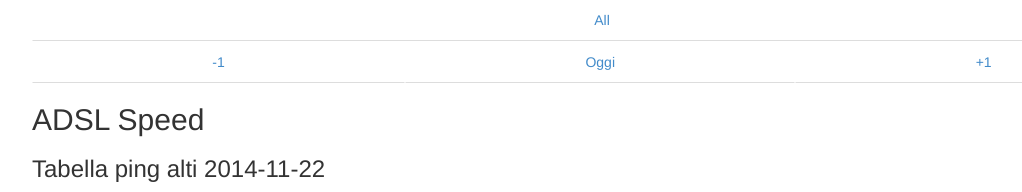
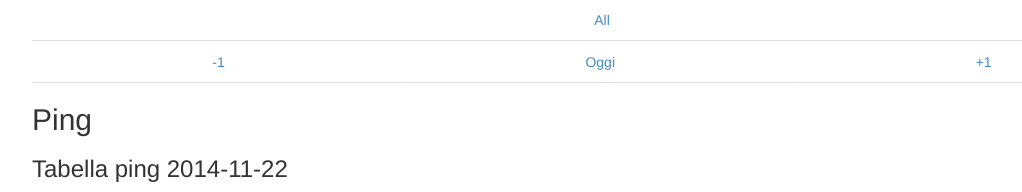
Before and after one commit to ema-grande/adsl-monitor, a PHP site: page /ping in a window 1280 px wide. Shown: the part 51-243 px from the top of the page, without its empty margins (38-1060 px from the left). Run offline with PHP 8.4, Linux system fonts and the light colour scheme; data that the repository does not hold is empty.

Commit message:
just some code change

```diff
--- a/application/views/ping-index.php
+++ b/application/views/ping-index.php
@@ -1,7 +1,7 @@
 <div class="starter-template">
-	<h2>ADSL Speed</h2>
+	<h2>Ping</h2>
 	<!-- <button type="button" class="btn btn-default">Mostra</button> -->
-	<h3>Tabella ping alti <?php if (!isset($this->all)) { echo $this->today; }; ?></h3>
+	<h3>Tabella ping <?php if (!isset($this->all)) { echo $this->today; }; ?></h3>
 	<div id="tab">
 	<?php if (count($this->list) >= 200){ ?><ul class="pagination paginationTop"></ul><?php } ?>
 	<table class="table">
--- a/application/views/speed-index.php
+++ b/application/views/speed-index.php
@@ -26,18 +26,16 @@
 	foreach ($this->list as $item) {
 		$speed=(float) substr($item->dl, 0, strpos($item->dl, " "));
 		$p=(int) substr($item->ping, 0, strpos($item->ping, " "));
-		if ( $p > PINGLIMIT ) $pHigh=true; else $pHigh=false;
-		if ( $speed < BBLIMIT and $speed != 0 ) $sLow=true; else $sLow=false;
 ?>
 		<tr>
 			<td class="id"><?php echo $i ?></td>
 			<td class="time"><?php if (isset($item->time)) echo htmlspecialchars($item->time, ENT_QUOTES, 'UTF-8'); ?></td>
 			<td class="dl"><?php if (isset($item->dl)) echo htmlspecialchars($item->dl, ENT_QUOTES, 'UTF-8'); ?>
-				<?php if ($sLow) printf('<span class="label label-default">LOW</span>'); ?>
+				<?php if ( $speed < BBLIMIT and $speed != 0 ) printf('<span class="label label-default">LOW</span>'); ?>
 			</td>
 			<td class="up"><?php if (isset($item->up)) echo htmlspecialchars($item->up, ENT_QUOTES, 'UTF-8'); ?></td>
 			<td class="ping"><?php if (isset($item->ping)) echo htmlspecialchars($item->ping, ENT_QUOTES, 'UTF-8');?>
-				<?php if ($pHigh) printf('<span class="label label-default">HIGH</span>'); ?>
+				<?php if ( $p > PINGLIMIT ) printf('<span class="label label-default">HIGH</span>'); ?>
 			</td>
 		</tr>
 <?php		$i++;
```
